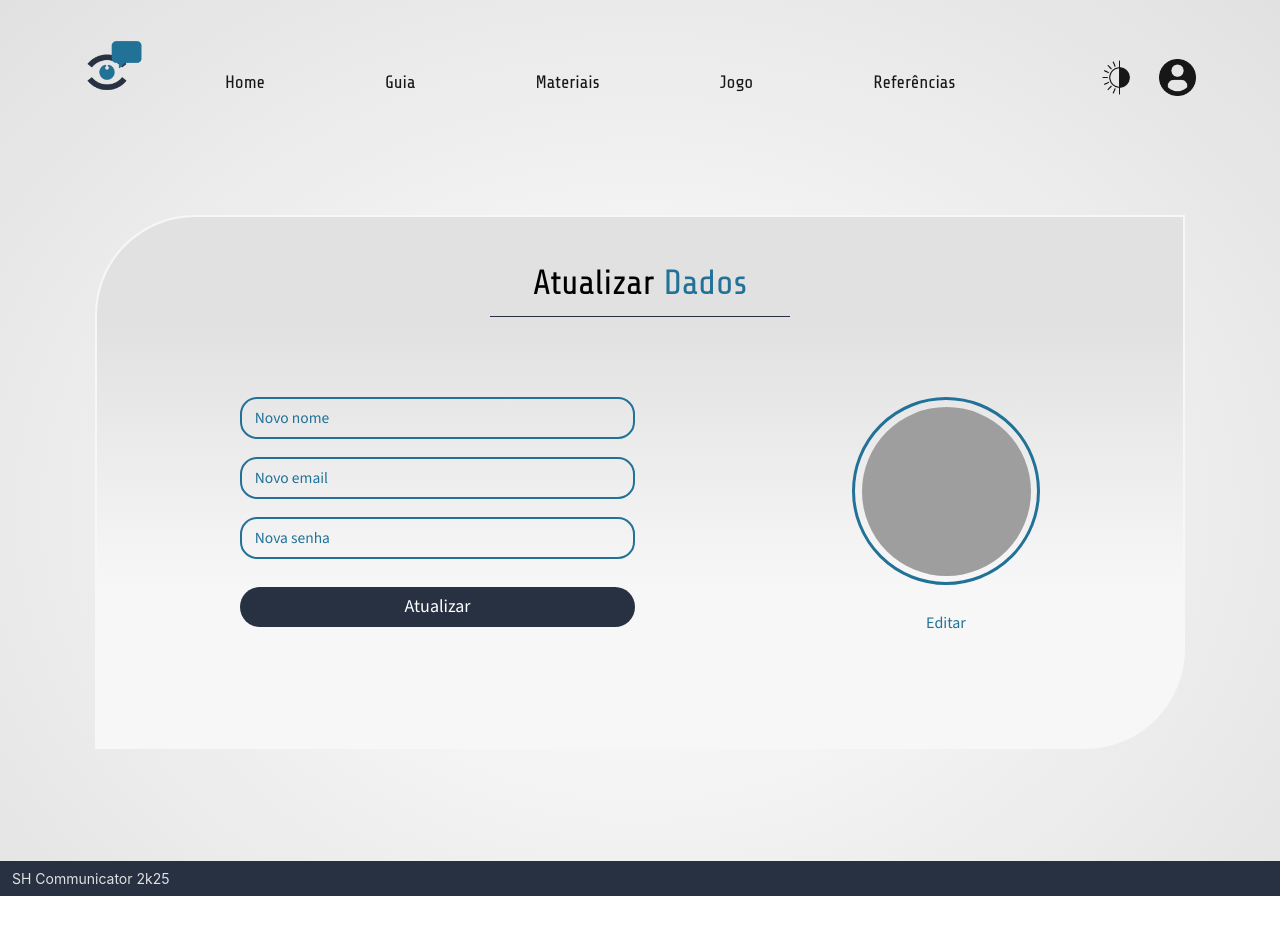
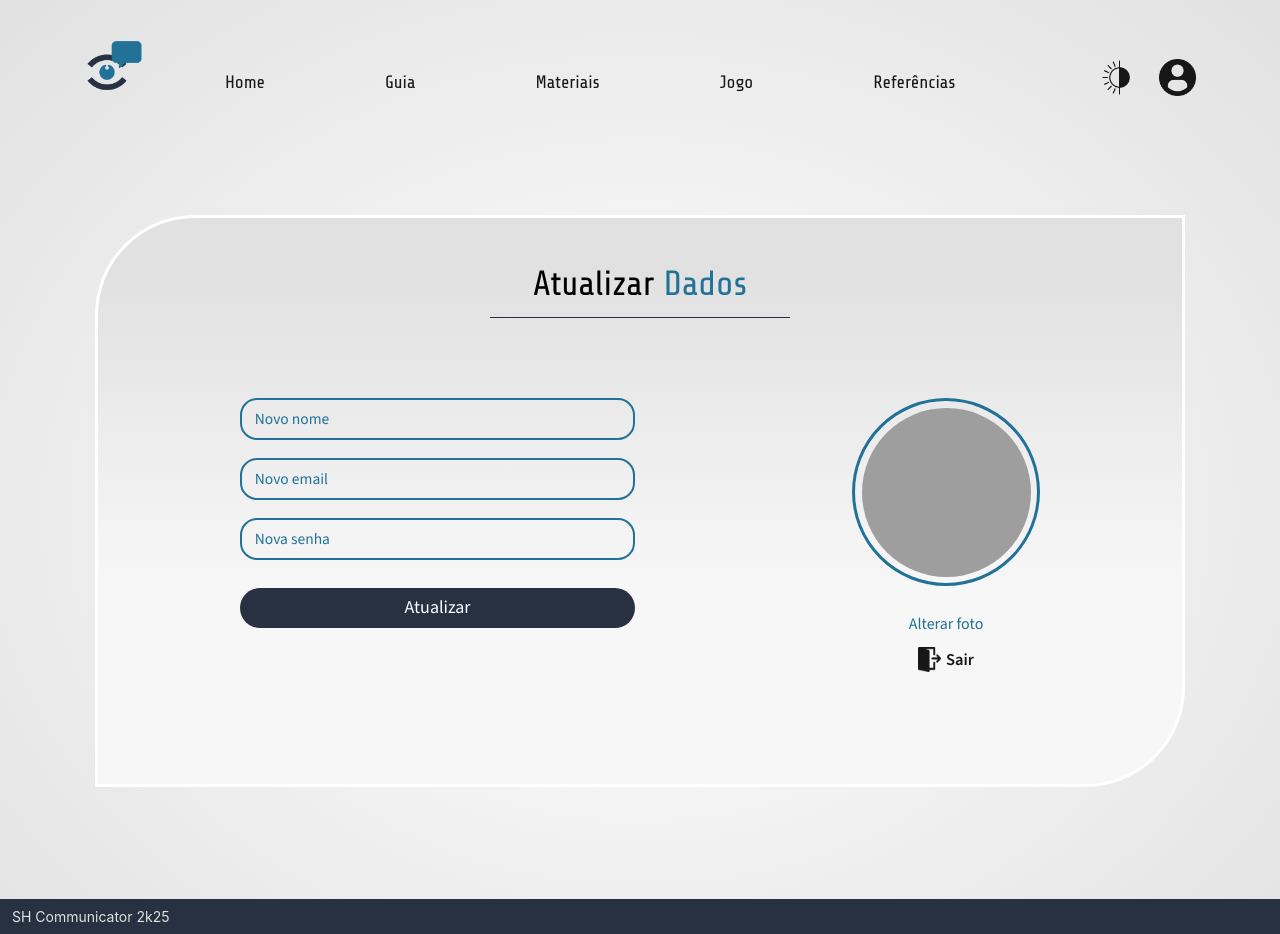
Before and after one commit to SHC-2k25/shC2k25, a React (Vite) app: page /login in a window 1280 px wide. Both pictures are taken after a click on the picture 1177 px from the left and 77 px from the top of the page. Before the commit the page ends 896 px from the top, so only its background shows below. Built offline with nearby package versions, Linux system fonts and the light colour scheme; grey boxes are pictures that could not be loaded.

Commit message:
IUPEEE!!
Apos alguns dias com preguica nivel 2.0, jp torna a trabalhar no melhor site ja visto pelos seus olhos e feitos por suas maos. Vlw a pena HJ, nois é os ++ wawawawawa

```diff
--- a/src/Componentes/CadMateriais.jsx
+++ b/src/Componentes/CadMateriais.jsx
@@ -5,7 +5,7 @@ import { Produtos } from "./Produtos.jsx"
 
 import { Link } from 'react-router-dom';
 
-export function CadMateriais({ dark, setDark }) {
+export function CadMateriais({ dark }) {
   return (
     <section className="CadMateriais">
 
--- a/src/Componentes/Cadastro.jsx
+++ b/src/Componentes/Cadastro.jsx
@@ -1,17 +1,23 @@
 import { Input } from "./Input";
 import { BotaoCadLog } from "./BotaoCadLog";
+import { Link } from 'react-router-dom';
 
 export function Cadastro() {
   return (
     <section className="Cadastro">
         <h1><span className="span">Cadastro</span></h1>
 
-        <div>
+        <div className="CadDiv">
           <Input tipo={"text"} placeholder={"Nome"}/>
           <Input tipo={"email"} placeholder={"Email"}/>
           <Input tipo={"password"} placeholder={"Senha"}/>
           <Input tipo={"password"} placeholder={"Confirme a senha"}/>
           <BotaoCadLog texto={"Cadastrar"}/>
+
+          <div className="perguntaLogCad">
+              <p>Já tem uma conta?</p>
+              <Link to="/login"><button><span className="span">Faça Login</span></button></Link>
+          </div>
         </div>
 
     </section>
--- a/src/Componentes/DashBoard.jsx
+++ b/src/Componentes/DashBoard.jsx
@@ -1,7 +1,9 @@
 import { BotaoCadLog } from "./BotaoCadLog.jsx"
 import { Input } from "./Input.jsx"
+import  sair from "../assets/sair.png"
+import  sairDark from "../assets/sairDark.png"
 
-export function DashBoard() {
+export function DashBoard({ dark }) {
   return (
     <section className="DashBoard">
         <div className="DSlinha"><h1>Atualizar <span className="span">Dados</span></h1></div>
@@ -15,7 +17,13 @@ export function DashBoard() {
             </div>
             <div className="DS3">
                 <div className="DSfoto"><div></div></div>
-                <button>Editar</button>
+                <div className="DS4">
+                  <button>Alterar foto</button>
+                  <div className="sairDiv">
+                    <img src={dark ? sairDark : sair} alt="sair logo" />
+                    <p>Sair</p>
+                  </div>
+                </div>
             </div>
         </div>
     </section>
--- a/src/Componentes/Login.jsx
+++ b/src/Componentes/Login.jsx
@@ -1,15 +1,22 @@
 import { Input } from "./Input";
 import { BotaoCadLog } from "./BotaoCadLog";
+import { Link } from 'react-router-dom';
 
 export function Login() {
   return (
     <section className="Login">
         <h1><span className="span">Login</span></h1>
-        <div>
+        <div className="logDiv" >
             <Input tipo={"text"} placeholder={"Nome"}/>
             <Input tipo={"email"} placeholder={"Email"}/>
             <Input tipo={"password"} placeholder={"Senha"}/>
-            <BotaoCadLog texto={"Logar"}/>
+            <BotaoCadLog texto={"Entrar"}/>
+
+            <div className="perguntaLogCad">
+              <p>Não tem uma conta?</p>
+              <Link to="/cadastro"><button><span className="span">Cadastre-se agora</span></button></Link>
+            </div>
+
         </div>
     </section>
   )
--- a/src/Componentes/Materiais.jsx
+++ b/src/Componentes/Materiais.jsx
@@ -10,7 +10,7 @@ export function Materiais() {
       <div className="materiais2">
         <h1>Conheça os <span className="span">materiais</span> utilizados no <span className="span">SHCommunicator</span></h1>
         <p>Aqui você encontra os componentes que utilizamos para dar vida ao SH Communicator, cada um contribuindo para o funcionamento do sistema como um todo.</p>
-        <button onClick={() => navigate('/cadastro-materiais')}><span className="span">Editar materiais</span></button>
+        <button onClick={() => navigate('/cadastro-materiais')} className="edit"><span className="span">Editar materiais</span></button>
       </div>
 
       <div className="materiais3">
--- a/src/Componentes/Nav.jsx
+++ b/src/Componentes/Nav.jsx
@@ -1,30 +1,3 @@
-// import shclogo from "/shlogos.png"
-
-// import tema from "../assets/dia-e-noite.png"
-// import usuario from "../assets/usuario-de-perfil.png"
-
-// import temaDark from "../assets/dia-e-noite-dark.png"
-// import usuarioDark from "../assets/usuario-de-perfil-dark.png"
-
-// export function NavLuz({ dark, setDark }) {
-//   return (
-//     <div className="nav">
-//         <img src={shclogo} alt="logo do site" className="logo"/>
-//         <ul>
-//             <li className="">Home</li>
-//             <li className="">Guia</li>
-//             <li className="">Materiais</li>
-//             <li className="">Jogo</li>
-//             <li className="">Referências</li>
-//         </ul>
-//         <div className="divTemaUsuario ">
-//             <img src={dark ? temaDark : tema} alt="icone do tema" className="temaUsuario" onClick={() => setDark(!dark)}/>
-//             <img src={dark ? usuarioDark : usuario} alt="icone de perfil" className="temaUsuario"/>
-//         </div>
-//     </div>
-//   )
-// }
-
 import { Link } from 'react-router-dom';
 import shclogo from "/shlogos.png";
 import tema from "../assets/dia-e-noite.png";
@@ -47,7 +20,7 @@ export function NavLuz({ dark, setDark }) {
               <Link to="/">Home</Link>
             </li>
             <li>
-              <Link to="/guia">Guia</Link>
+              <Link to="/login">Guia</Link>
             </li>
             <li>
               <Link to="/materiais">Materiais</Link>
--- a/src/index.css
+++ b/src/index.css
@@ -3,8 +3,6 @@
 body {
   height: 100vh;
 }
-
-/* SN1 */
 
 @theme {
   --color-preto: #000;
@@ -15,8 +13,8 @@ body {
   --color-cinzaAzul: #273142;
   --color-azul: #227298;
 
-  --color-linearLuz: linear-gradient(to bottom, #E1E1E1 20%, #f7f7f7 70%);
-  --color-linearDark: linear-gradient(to bottom, #000 0%, #273142 90%);
+  --color-linearLuz: linear-gradient(to bottom, #E1E1E1 10%, #F7F7F7 65%);
+  --color-linearDark: linear-gradient(to bottom, #000 10%, #273142 65%);
   --color-linearAzul: linear-gradient(to bottom, #227298 0%, #273142 92%);
   --font-source-sans: "Source Sans 3", "sans-serif";
   --font-share-tech: "Share Tech", "sans-serif";
@@ -62,21 +60,6 @@ body {
   opacity: 90%;
 }
 
-/* .BotaoCLDark {
-  margin-top: 0.6rem;
-  font-family: var(--font-source-sans);
-  background-color: var(--color-azul);
-  color: var(--color-branco);
-  border-radius: 24px;
-  font-size: 18px;
-  padding-block: 0.4rem;
-}
-
-.BotaoCLDark:hover {
-  cursor: pointer;
-  opacity: 90%;
-} */
-
 .Input {
   font-size: 15.5px;
   color: var(--color-azul);
@@ -106,6 +89,12 @@ body {
   width: fit-content;
   height: 140px;
   padding-inline: 1.45rem;
+  transition: transform 0.2s ease-in-out;
+}
+
+.material:hover {
+  transform: scale(1.08);
+  transition: transform 0.2s ease-in-out;
 }
 
 .Minformacao {
@@ -116,8 +105,6 @@ body {
   align-items: center;
   gap: 0.65rem;
 }
-
-/* ----------------------------------------------------------Voltar */
 
 .Mfoto {
   height: 93.5px;
@@ -225,10 +212,11 @@ body {
   height: 3.8rem;
   width: 3.8rem;
   cursor: pointer;
-  transition: transform 0.3s ease-in-out;
+  transition: 0.4s;
 }
 
 .logo:hover {
+  transition: transform 0.2s ease-in-out;
   transform: scale(1.15);
 }
 
@@ -244,12 +232,12 @@ body {
 }
 
 .nav ul li {
-  transition: transform 0.8s ease-in-out;
+  transition: transform 0.2s ease-in-out;
 }
 
 .nav ul li:hover {
   transform: scale(1.15);
-  transition: 0.2s;
+  transition: 0.25s;
   cursor: pointer;
   color: var(--color-azul);
 }
@@ -284,7 +272,42 @@ body {
   width: 336px;
   height: 500px;
   border-radius: 7.8rem;
-  box-shadow: 5px 8px 12px 0 #227298;
+  box-shadow: 5px 8px 15px 0 rgba(34, 114, 152, 0.7);
+  animation: shadowDance 3s ease-in-out infinite alternate;
+  transform-origin: center;
+}
+
+@keyframes shadowDance {
+  0% {
+    transform: translate(0, 0) rotate(0deg);
+    box-shadow:
+      5px 8px 15px 0 rgba(34, 114, 152, 0.7),
+      0 0 25px 5px rgba(34, 114, 152, 0.4);
+  }
+  25% {
+    transform: translate(-2px, -3px) rotate(-1deg);
+    box-shadow:
+      8px 12px 20px 0 rgba(34, 114, 152, 0.8),
+      -5px -5px 30px 5px rgba(34, 114, 152, 0.3);
+  }
+  50% {
+    transform: translate(2px, 1px) rotate(1deg);
+    box-shadow:
+      3px 5px 25px 0 rgba(34, 114, 152, 0.9),
+      5px 0 30px 10px rgba(34, 114, 152, 0.5);
+  }
+  75% {
+    transform: translate(-1px, 2px) rotate(0.5deg);
+    box-shadow:
+      10px 5px 18px 0 rgba(34, 114, 152, 0.6),
+      0 10px 35px 5px rgba(34, 114, 152, 0.6);
+  }
+  100% {
+    transform: translate(1px, -2px) rotate(-0.5deg);
+    box-shadow:
+      5px 8px 22px 0 rgba(34, 114, 152, 0.7),
+      -10px 0 25px 5px rgba(34, 114, 152, 0.4);
+  }
 }
 
 .divHomeIntro h1 {
@@ -624,7 +647,7 @@ body {
 /* ----------------------------------------------------------DASHBOARD */
 
 .DashBoard {
-  border: 2px solid var(--color-brancoMedio);
+  border: 3px solid var(--color-branco);
   background: var(--color-linearLuz);
   margin-top: 7.47rem;
   margin-inline: auto;
@@ -674,7 +697,34 @@ body {
   font-family: var(--font-source-sans);
   font-size: 16px;
   color: var(--color-azul);
+  transition: 0.25s;
+}
+
+.DS4 {
+  display: flex;
+  flex-direction: column;
+  gap: 0.7rem;
+  font-family: var(--font-source-sans);
+  color: var(--color-pretoMedio);
+  font-size: 16.5px;
+}
+
+.DS4 img {
+  width: 23px;
+}
+
+.sairDiv {
+  display: flex;
+  justify-content: center;
+  gap: 0.3rem;
+  font-weight: 600;
+  transition: 0.25s;
+}
+
+.sairDiv:hover, .DS3 button:hover {
   cursor: pointer;
+  transition: transform 0.2s ease-in-out;
+  transform: scale(1.15);
 }
 
 .DSfoto {
@@ -783,6 +833,13 @@ body {
 .R1 a {
   font-weight: 600;
   font-style: italic;
+  transition: 0.35s;
+}
+
+.R1 a:hover {
+  transition: transform 0.25s ease-in-out;
+  transform: scale(1.15);
+  cursor: pointer;
 }
 
 /* ----------------------------------------------------------SOBRE NÓS */
@@ -908,7 +965,8 @@ body {
   margin-inline: auto;
   width: 590px;
   padding-block: 2.5rem;
-  border: 2px solid var(--color-brancoMedio);
+  padding-bottom: 4rem;
+  border: 2px solid var(--color-branco);
   background: var(--color-linearLuz);
   display: flex;
   flex-direction: column;
@@ -923,7 +981,7 @@ body {
   margin-bottom: 4.5rem;
 }
 
-.Cadastro div {
+.CadDiv {
   display: flex;
   flex-direction: column;
   gap: 1.15rem;
@@ -936,7 +994,8 @@ body {
   margin-inline: auto;
   width: 590px;
   padding-block: 2.5rem;
-  border: 2px solid var(--color-brancoMedio);
+  padding-bottom: 4rem;
+  border: 2px solid var(--color-branco);
   background: var(--color-linearLuz);
   display: flex;
   flex-direction: column;
@@ -951,10 +1010,30 @@ body {
   margin-bottom: 4.5rem;
 }
 
-.Login div {
+.Login .logDiv {
   display: flex;
   flex-direction: column;
   gap: 1.15rem;
+}
+
+.perguntaLogCad {
+  margin-top: 2rem;
+  display: flex;
+  flex-direction: column;
+  align-items: center;
+  font-size: 16px;
+  font-family: var(--font-source-sans);
+  margin-inline: auto;
+}
+
+.perguntaLogCad button {
+  transition: 0.2s;
+}
+
+.perguntaLogCad button:hover {
+  cursor: pointer;
+  transform: scale(1.085);
+  transition: transform 0.1s ease-in-out;
 }
 
 body.dark h1 {
--- a/src/pages/DashBoardPage.jsx
+++ b/src/pages/DashBoardPage.jsx
@@ -5,7 +5,7 @@ export function DashBoardPage({ dark, setDark }) {
   return (
     <>
       <NavLuz dark={dark} setDark={setDark} />
-      <DashBoard />
+      <DashBoard dark={dark} setDark={setDark}/>
     </>
   )
 }
```
Also changed, not shown: src/Componentes/Referencias.jsx (+4 -4 lines), src/assets/sair.png (added), src/assets/sairDark.png (added).
